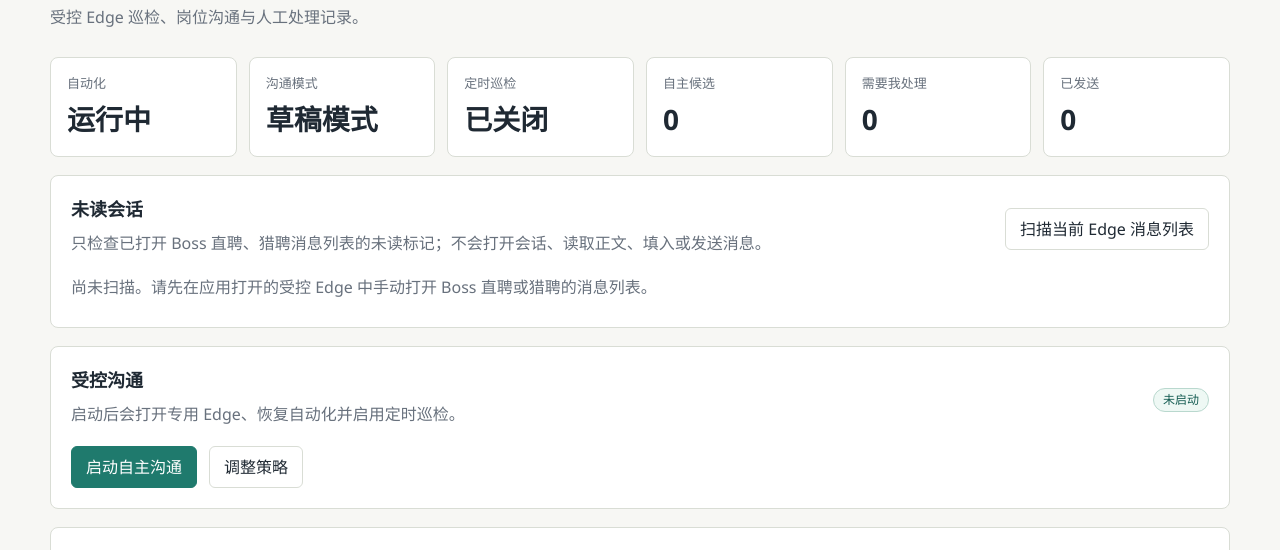
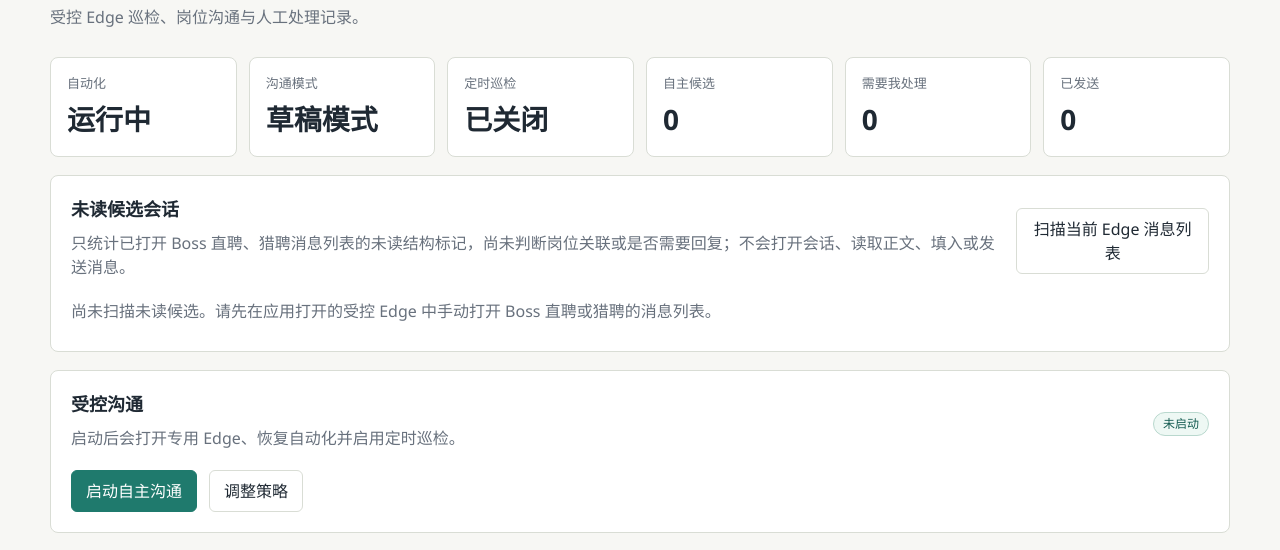
Before and after one commit to yuhui4756-hub/ai-intern-apply-agent, a FastAPI app: page /communications in a window 1280 px wide. Shown: the part 140-690 px from the top of the page. Run offline with FastAPI, Linux system fonts and the light colour scheme; data comes from the database, SQL or seed files in the repository; data that the repository does not hold is empty; some libraries are stand-ins or nearby versions.

Commit message:
Clarify unread scan safety boundary

```diff
--- a/app/templates/communications.html
+++ b/app/templates/communications.html
@@ -23,12 +23,12 @@
 </section>
 
 <section class="panel">
-  <div class="panel-title"><div><h2>未读会话</h2><p class="muted">只检查已打开 Boss 直聘、猎聘消息列表的未读标记；不会打开会话、读取正文、填入或发送消息。</p></div><form method="post" action="/message-patrol/unread-scan" class="form-actions"><input type="hidden" name="return_to" value="/communications"><button class="button" type="submit">扫描当前 Edge 消息列表</button></form></div>
+  <div class="panel-title"><div><h2>未读候选会话</h2><p class="muted">只统计已打开 Boss 直聘、猎聘消息列表的未读结构标记，尚未判断岗位关联或是否需要回复；不会打开会话、读取正文、填入或发送消息。</p></div><form method="post" action="/message-patrol/unread-scan" class="form-actions"><input type="hidden" name="return_to" value="/communications"><button class="button" type="submit">扫描当前 Edge 消息列表</button></form></div>
   {% if unread_scans %}
-  <div class="table-wrap"><table><thead><tr><th>时间</th><th>平台</th><th>结果</th><th>未读</th><th>探测依据</th></tr></thead><tbody>
-    {% for scan in unread_scans %}<tr><td>{{ scan.created_at }}</td><td>{{ scan.platform }}</td><td>{{ scan.status }}</td><td><span class="badge">{{ scan.unread_count }}</span>{% if scan.unread_badge_count %}<span class="muted"> 标记 {{ scan.unread_badge_count }}</span>{% endif %}</td><td>{{ loads(scan.signal_types_json, []) | join("、") or "无" }}<div class="muted">{{ scan.detector_version }}</div></td></tr>{% endfor %}
+  <div class="table-wrap"><table><thead><tr><th>时间</th><th>平台</th><th>结果</th><th>未读候选</th><th>探测依据</th></tr></thead><tbody>
+    {% for scan in unread_scans %}<tr><td>{{ scan.created_at }}</td><td>{{ scan.platform }}</td><td>{{ scan.status }}</td><td><span class="badge">{{ scan.unread_count }}</span>{% if scan.unread_badge_count %}<span class="muted"> 显式标记 {{ scan.unread_badge_count }}</span>{% endif %}</td><td>{{ loads(scan.signal_types_json, []) | join("、") or "无" }}<div class="muted">{{ scan.detector_version }}</div></td></tr>{% endfor %}
   </tbody></table></div>
-  {% else %}<p class="empty">尚未扫描。请先在应用打开的受控 Edge 中手动打开 Boss 直聘或猎聘的消息列表。</p>{% endif %}
+  {% else %}<p class="empty">尚未扫描未读候选。请先在应用打开的受控 Edge 中手动打开 Boss 直聘或猎聘的消息列表。</p>{% endif %}
 </section>
 
 <section class="panel">
@@ -215,7 +215,7 @@
       <input type="hidden" name="return_to" value="/communications">
       <button class="button" type="submit">手动 tick</button>
       <button class="button" type="submit" formaction="/message-patrol/browser-dry-run">巡检当前 Edge</button>
-      <button class="button" type="submit" formaction="/message-patrol/unread-scan">扫描未读会话</button>
+      <button class="button" type="submit" formaction="/message-patrol/unread-scan">扫描未读候选</button>
       <button class="button" type="submit" formaction="/communication-executor/dry-run">执行草稿演练</button>
       <button class="button" type="submit" formaction="/communication-executor/browser-probe-dry-run">探测聊天页</button>
       <button class="button" type="submit" formaction="/communication-executor/browser-calibration-dry-run">校准聊天页结构</button>
```
Also changed, not shown: tests/test_unread_conversation_scan.py (+7 -1 lines).
